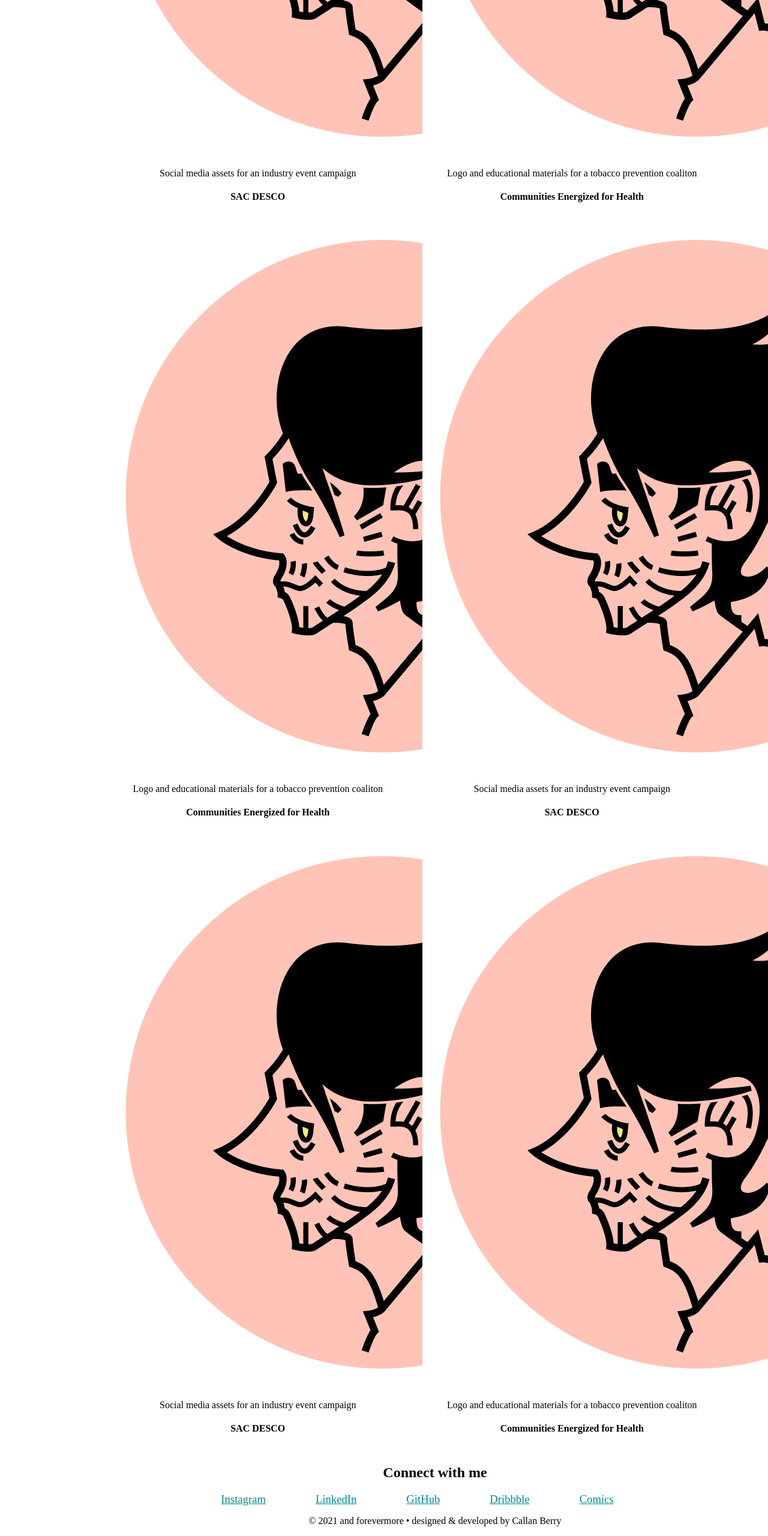
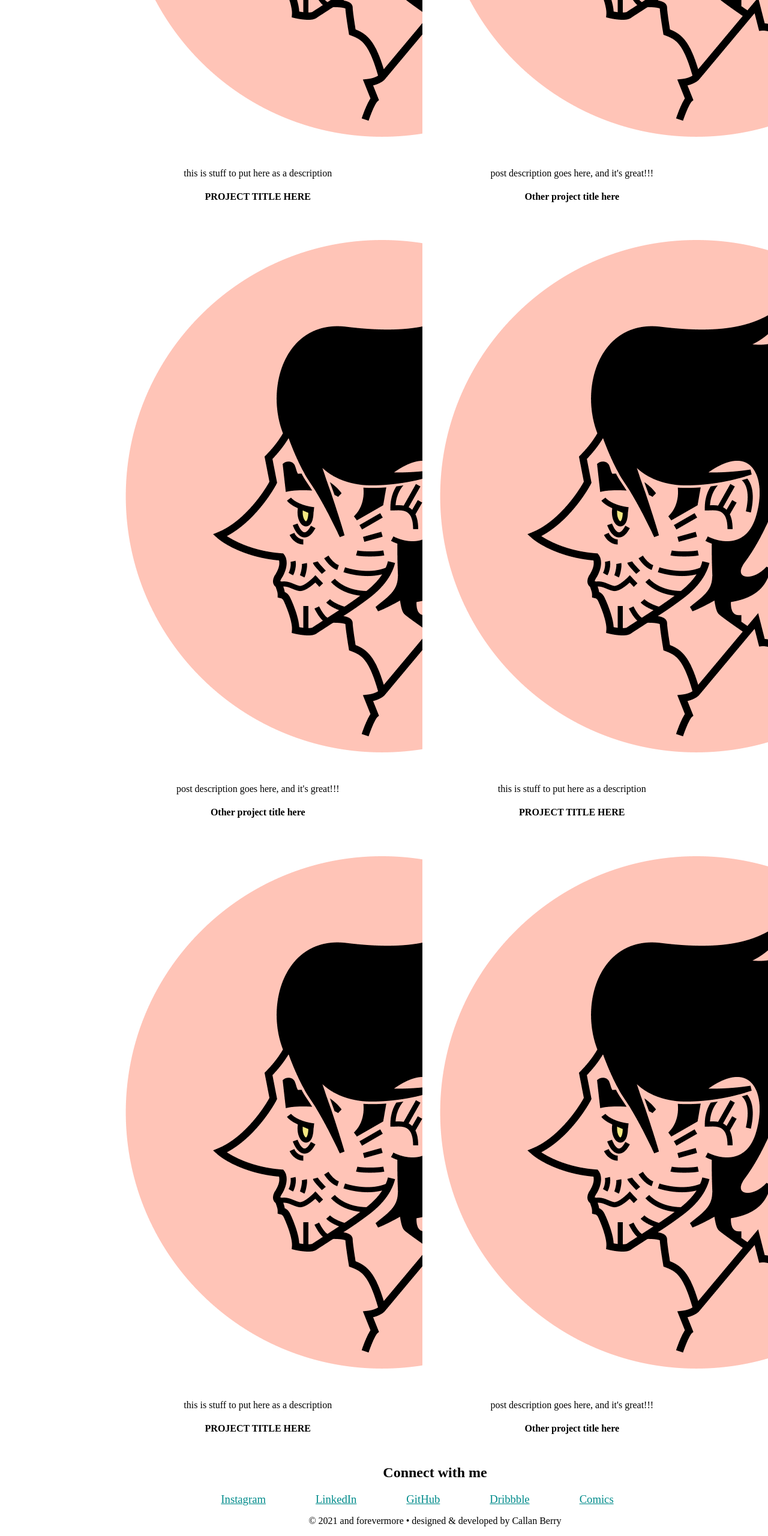
Before and after one commit to callanbeckberry/berryux, a plain HTML site: page index.html in a window 1280 px wide. Shown: the part 1156-3716 px from the top of the page at 60% size. Drawn offline with Linux system fonts and the light colour scheme.

Commit message:
more stuff

```diff
--- a/index.html
+++ b/index.html
@@ -36,45 +36,45 @@
                 <h2>Cool Stuff!</h2>
                 <div class="post">
                     <div class="blob-pink">
-                        <img src="headshot.png" alt="Instagram posts for Sac DESCO">
+                        <img src="headshot.png" alt="post image">
                     </div>
-                    <p>Social media assets for an industry event campaign</p>
-                    <h4>SAC DESCO</h4>
+                    <p>this is stuff to put here as a description</p>
+                    <h4>PROJECT TITLE HERE</h4>
                 </div>
                 <div class="post">
                     <div class="blob-green">
-                        <img src="headshot.png" alt="Logo and print materials for C.E.H."></a>
+                        <img src="headshot.png" alt="post image"></a>
                     </div>
-                    <p>Logo and educational materials for a tobacco prevention coaliton</p>
-                    <h4>Communities Energized for Health</h4>
+                    <p>post description goes here, and it's great!!!</p>
+                    <h4>Other project title here</h4>
                 </div>
                 <div class="post">
                     <div class="blob-green">
-                        <img src="headshot.png" alt="Logo and print materials for C.E.H."></a>
+                        <img src="headshot.png" alt="post image"></a>
                     </div>
-                    <p>Logo and educational materials for a tobacco prevention coaliton</p>
-                    <h4>Communities Energized for Health</h4>
+                    <p>post description goes here, and it's great!!!</p>
+                    <h4>Other project title here</h4>
                 </div>
                 <div class="post">
                     <div class="blob-pink">
-                        <img src="headshot.png" alt="Instagram posts for Sac DESCO">
+                        <img src="headshot.png" alt="post image">
                     </div>
-                    <p>Social media assets for an industry event campaign</p>
-                    <h4>SAC DESCO</h4>
+                    <p>this is stuff to put here as a description</p>
+                    <h4>PROJECT TITLE HERE</h4>
                 </div>
                 <div class="post">
                     <div class="blob-pink">
-                        <img src="headshot.png" alt="Instagram posts for Sac DESCO">
+                        <img src="headshot.png" alt="post image">
                     </div>
-                    <p>Social media assets for an industry event campaign</p>
-                    <h4>SAC DESCO</h4>
+                    <p>this is stuff to put here as a description</p>
+                    <h4>PROJECT TITLE HERE</h4>
                 </div>
                 <div class="post">
                     <div class="blob-green">
-                        <img src="headshot.png" alt="Logo and print materials for C.E.H."></a>
+                        <img src="headshot.png" alt="post image"></a>
                     </div>
-                    <p>Logo and educational materials for a tobacco prevention coaliton</p>
-                    <h4>Communities Energized for Health</h4>
+                    <p>post description goes here, and it's great!!!</p>
+                    <h4>Other project title here</h4>
                 </div>
             </main>
             <footer>
```
